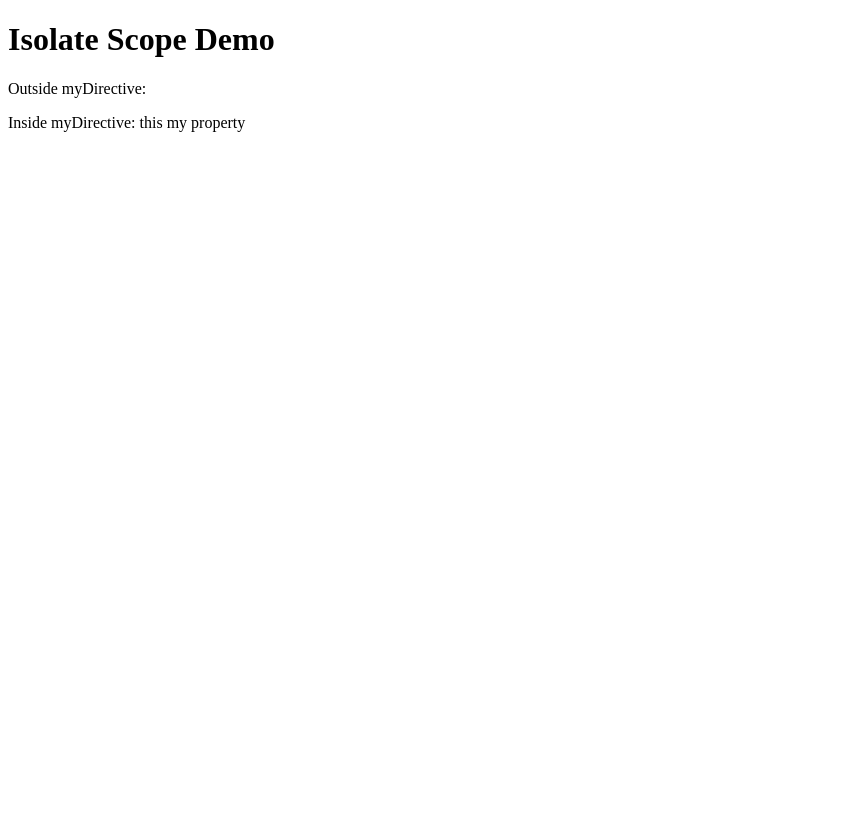
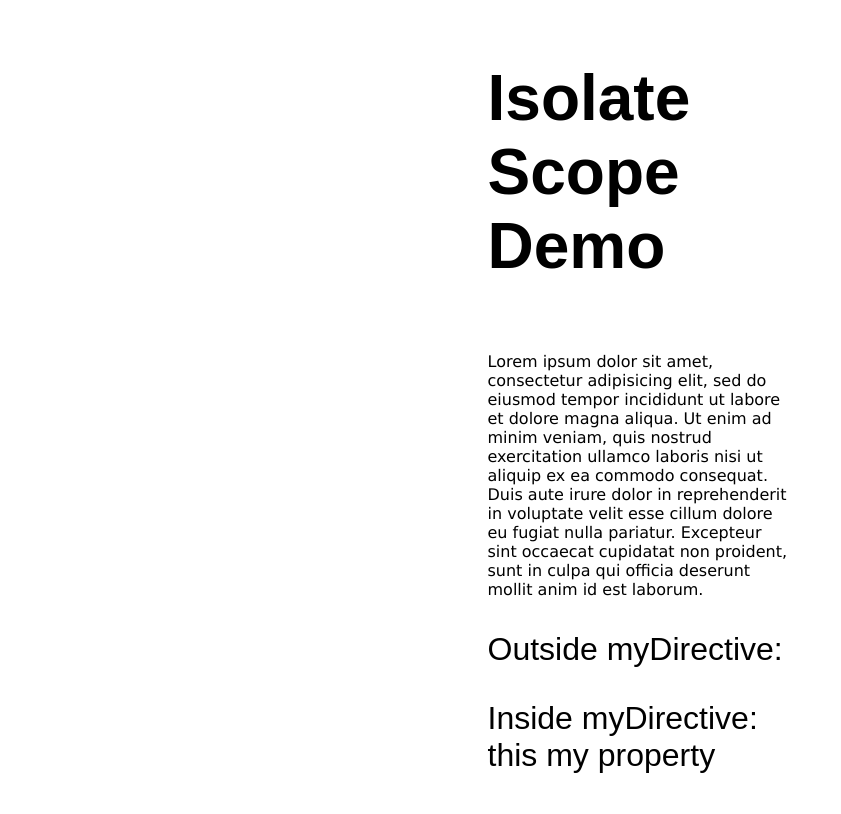
Before and after one commit to kyle-hall/angular-learning, a plain HTML site: page ng-book/directives/isolate-scope/index.html in a window 1280 px wide. Shown: the whole page, without its empty margins (0-841 px from the left). Drawn offline with Linux system fonts and the light colour scheme.

Commit message:
finishes up some work on isolate scope

```diff
--- a/ng-book/directives/isolate-scope/index.html
+++ b/ng-book/directives/isolate-scope/index.html
@@ -11,6 +11,10 @@
     </header>
 
     <main ng-app="myApp">
+      <p class="lorem">Lorem ipsum dolor sit amet, consectetur adipisicing elit, sed do eiusmod tempor incididunt ut labore et dolore magna aliqua.
+        Ut enim ad minim veniam, quis nostrud exercitation ullamco laboris nisi ut aliquip ex ea commodo consequat. Duis aute irure dolor in
+        reprehenderit in voluptate velit esse cillum dolore eu fugiat nulla pariatur. Excepteur sint occaecat cupidatat non proident, sunt in culpa
+        qui officia deserunt mollit anim id est laborum.</p>
       <div  ng-controller="MainController">
         <p>Outside myDirective: {{myProperty}}</p>
         <div my-directive ng-init="myProperty = 'this my property'"></div>
--- a/ng-book/directives/isolate-scope/styles/main.css
+++ b/ng-book/directives/isolate-scope/styles/main.css
@@ -1,15 +1,22 @@
 
-.root {
-  background-color: #d55454;
-  padding: 10px;
+body {
+  font-size: 2em;
 }
 
-.parent {
-  background-color: #4ca760;
-  padding: 10px;
+body, header, main {
+  box-sizing: border-box;
+  max-width: 50%;
+  margin-left: auto;
+  margin-right: auto;
+  padding: 5px;
+  border: 10px;
 }
 
-.child {
-  background-color: #5757a2;
-  padding: 10px;
+p, header {
+  font-family: sans-serif;
 }
+
+.lorem {
+  font-family: Verdana, monospace;
+  font-size: 1rem;
+}
```
